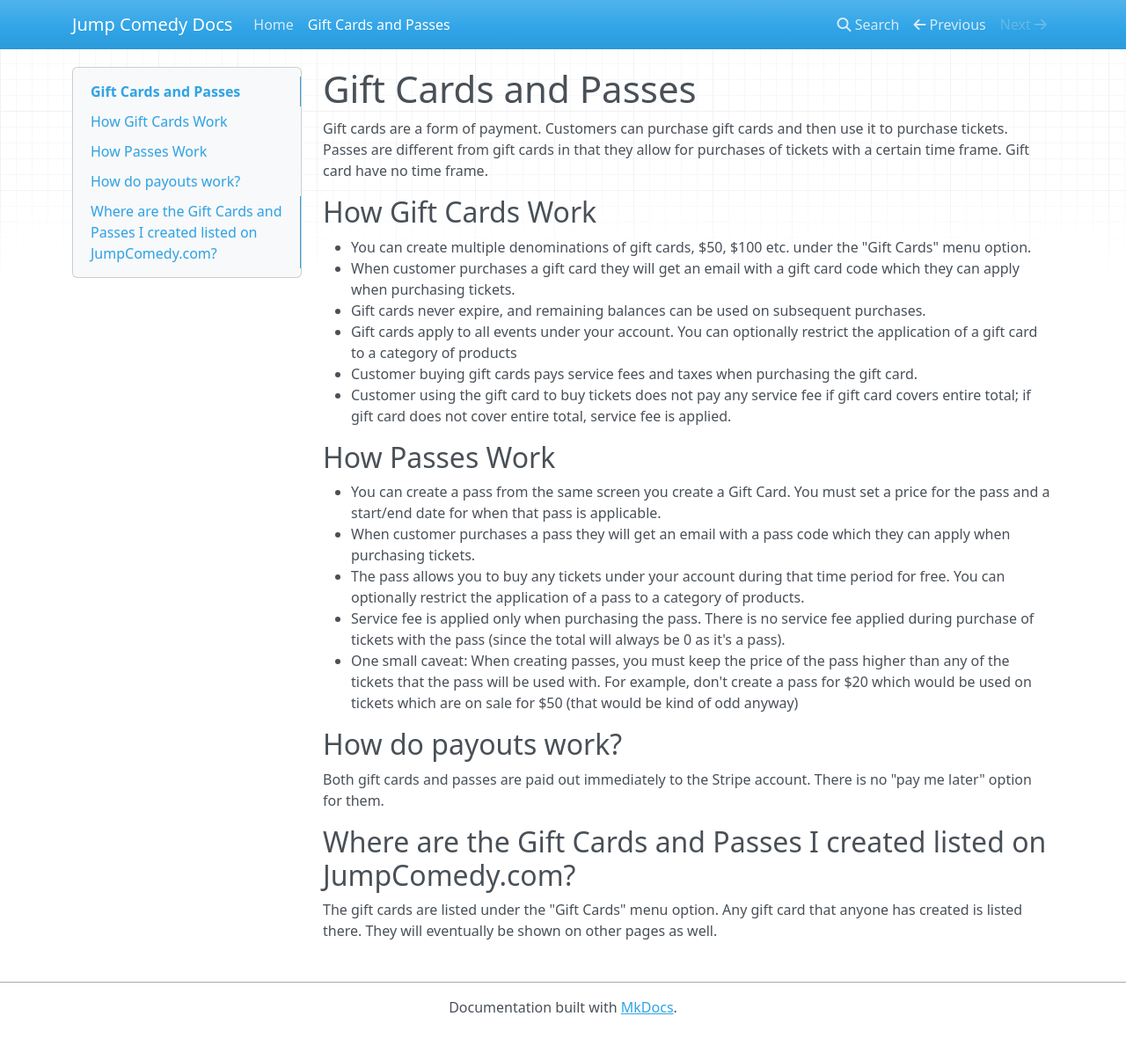
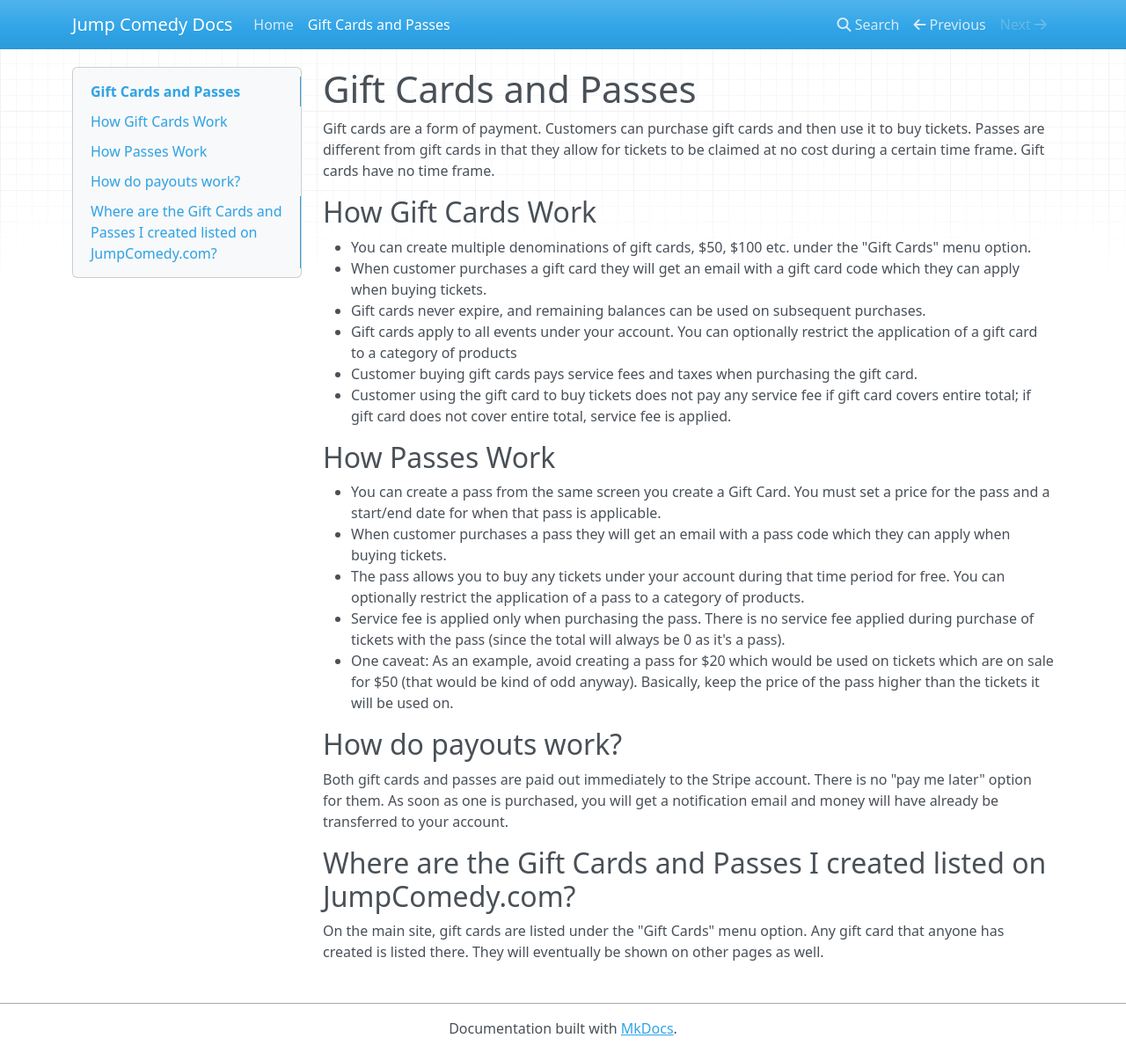
Before and after one commit to Jump-Comedy/jump-comedy-docs, an MkDocs documentation site: the page built from docs/gift-cards-and-passes.md, in a window 1280 px wide and 1197 px high. Shown: the whole window at 88% size. Built offline with MkDocs 1.6.1, drawn with Linux system fonts in a browser that asks for light colours; nearby versions of some CDN libraries.

Commit message:
fix docs

```diff
--- a/docs/gift-cards-and-passes.md
+++ b/docs/gift-cards-and-passes.md
@@ -1,29 +1,37 @@
 # Gift Cards and Passes
 
-Gift cards are a form of payment. Customers can purchase gift cards and then use it to purchase tickets. Passes are
-different from gift cards in that they allow for purchases of tickets with a certain time frame. Gift card have no time frame.
+Gift cards are a form of payment. Customers can purchase gift cards and then use it to buy tickets. Passes are
+different from gift cards in that they allow for tickets to be claimed at no cost during a certain time frame.
+Gift cards have no time frame.
 
 ## How Gift Cards Work
 - You can create multiple denominations of gift cards, $50, $100 etc. under the "Gift Cards" menu option.
-- When customer purchases a gift card they will get an email with a gift card code which they can apply when purchasing tickets.
+- When customer purchases a gift card they will get an email with a gift card code which they can apply when buying tickets.
 - Gift cards never expire, and remaining balances can be used on subsequent purchases.
-- Gift cards apply to all events under your account. You can optionally restrict the application of a gift card to a category of products
+- Gift cards apply to all events under your account. You can optionally restrict the application of a gift card to a
+  category of products
 - Customer buying gift cards pays service fees and taxes when purchasing the gift card.
-- Customer using the gift card to buy tickets does not pay any service fee if gift card covers entire total; if gift card does not cover entire total, service fee is applied.
+- Customer using the gift card to buy tickets does not pay any service fee if gift card covers entire total;
+  if gift card does not cover entire total, service fee is applied.
 
 ## How Passes Work
 
-- You can create a pass from the same screen you create a Gift Card. You must set a price for the pass and a start/end date for when that pass is applicable.
-- When customer purchases a pass they will get an email with a pass code which they can apply when purchasing tickets.
-- The pass allows you to buy any tickets under your account during that time period for free. You can optionally restrict the application of a pass to a category of products.
-- Service fee is applied only when purchasing the pass. There is no service fee applied during purchase of tickets with the pass (since the total will always be 0 as it's a pass).
-- One small caveat: When creating passes, you must keep the price of the pass higher than any of the tickets that the pass will be used with. For example, don't create a pass for $20 which would be used on tickets which are on sale for $50 (that would be kind of odd anyway)
+- You can create a pass from the same screen you create a Gift Card. You must set a price for the pass and a
+  start/end date for when that pass is applicable.
+- When customer purchases a pass they will get an email with a pass code which they can apply when buying tickets.
+- The pass allows you to buy any tickets under your account during that time period for free. You can optionally
+  restrict the application of a pass to a category of products.
+- Service fee is applied only when purchasing the pass. There is no service fee applied during purchase of tickets
+  with the pass (since the total will always be 0 as it's a pass).
+- One caveat: As an example, avoid creating a pass for $20 which would be used on tickets which are on sale for $50
+  (that would be kind of odd anyway). Basically, keep the price of the pass higher than the tickets it will be used on.
 
 ## How do payouts work?
 
 Both gift cards and passes are paid out immediately to the Stripe account. There is no "pay me later" option for them.
+As soon as one is purchased, you will get a notification email and money will have already be transferred to your account.
 
 ## Where are the Gift Cards and Passes I created listed on JumpComedy.com?
 
-The gift cards are listed under the "Gift Cards" menu option. Any gift card that anyone has created is listed there. They will eventually be
-shown on other pages as well.
+On the main site, gift cards are listed under the "Gift Cards" menu option. Any gift card that anyone has created is
+listed there. They will eventually be shown on other pages as well.
```
